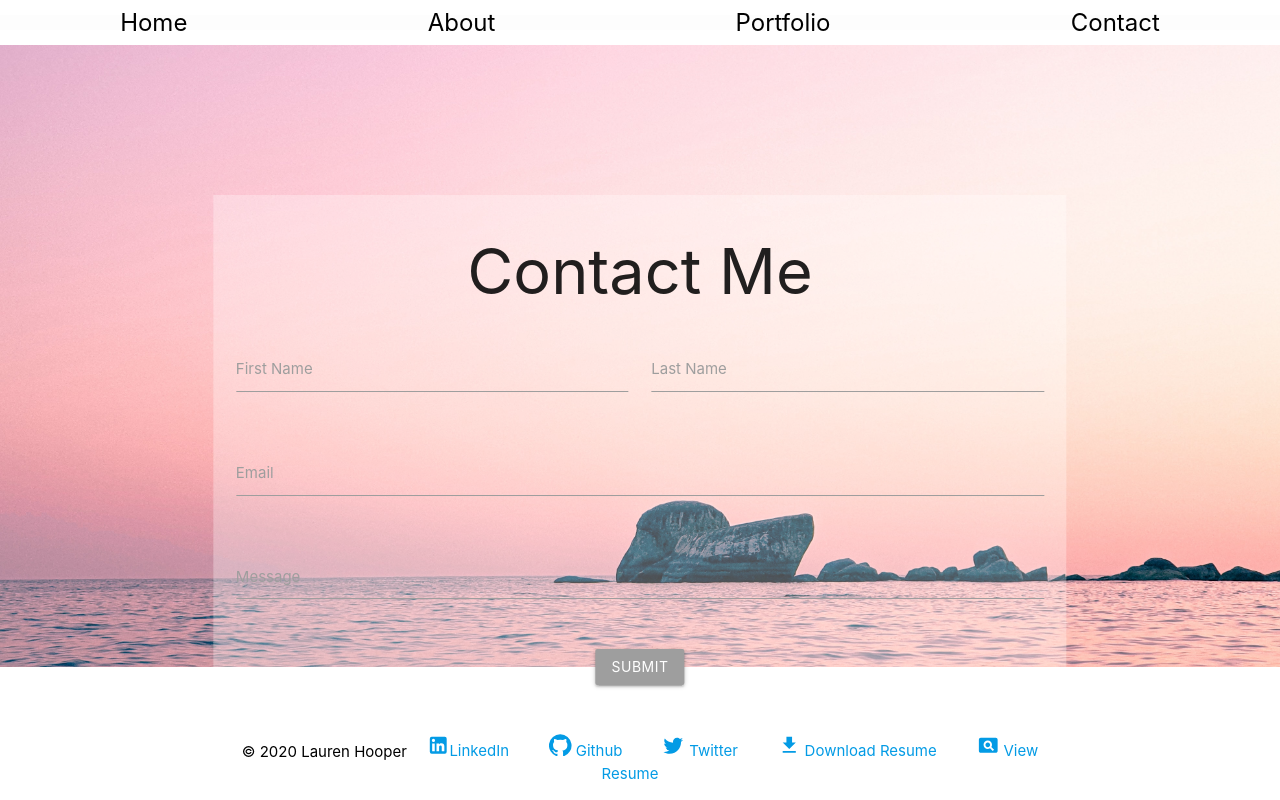
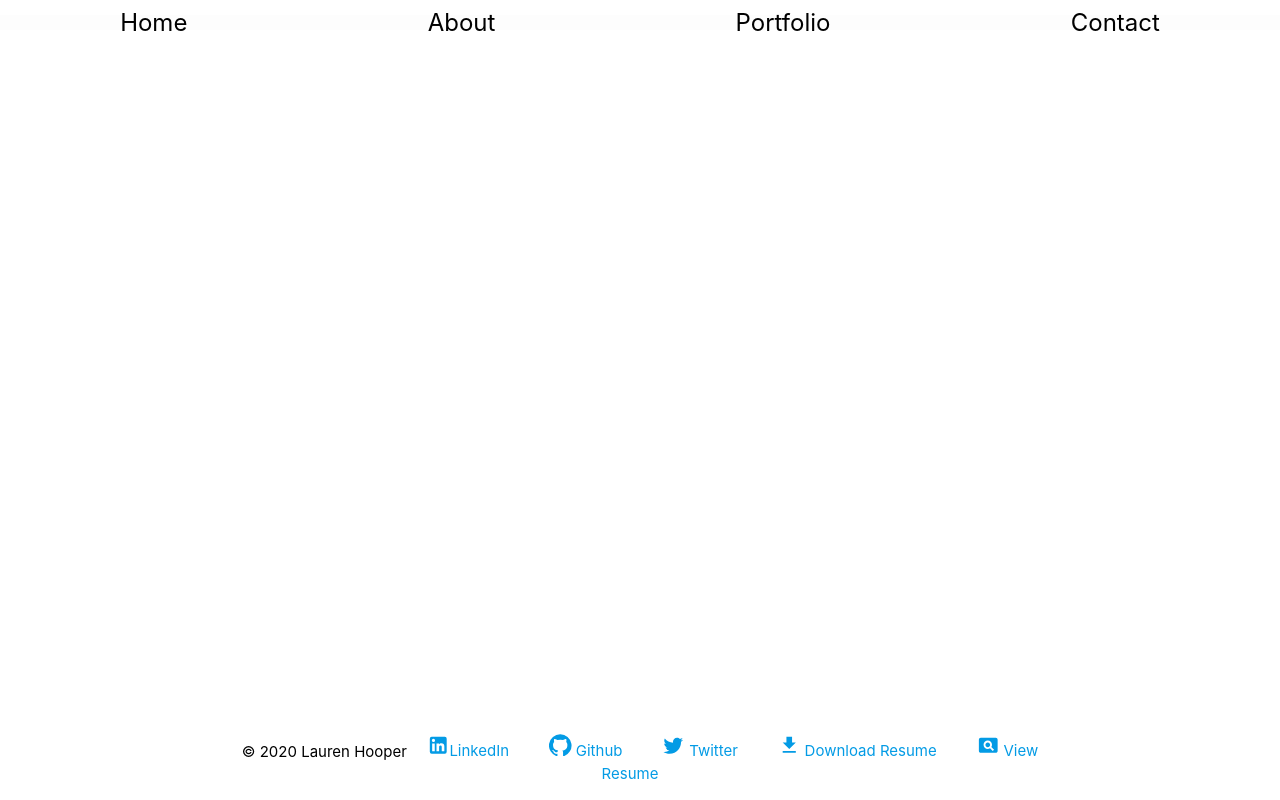
Before and after one commit to lhooper921/reactPortfolio, a React (Create React App) app: page /Contact in a window 1280 px wide. Built offline with nearby package versions, Linux system fonts and the light colour scheme.

Commit message:
change pkg json homepage path

```diff
--- a/src/components/MainPage.js
+++ b/src/components/MainPage.js
@@ -25,10 +25,10 @@ class MainPage extends Component {
 					<NavBar />
 					<Switch>
 						<Route path="/" exact component={Home} />
-						<Route path="/Home" exact component={Home} />
-						<Route path="/About" component={About} />
-						<Route path="/Portfolio" component={Portfolio} />
-						<Route path="/Contact" component={Contact} />
+						<Route path="reactPortfolio/Home" exact component={Home} />
+						<Route path="reactPortfolio/About" component={About} />
+						<Route path="reactPortfolio/Portfolio" component={Portfolio} />
+						<Route path="reactPortfolio/Contact" component={Contact} />
 					</Switch>
 				</Router>
 				< Footer />
```
